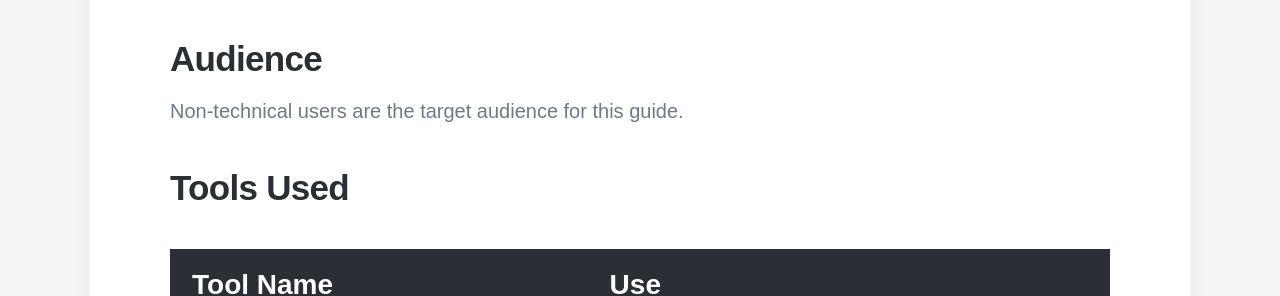
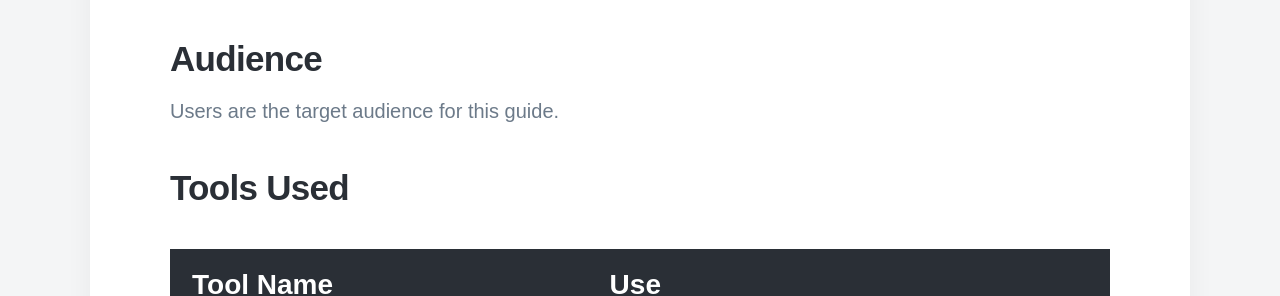
Before and after one commit to emilyrushton/emilyrushton.github.io, a Jekyll site: the page built from _posts/2017-10-01-pencil-2d-quick-reference.md, in a window 1280 px wide. Shown: the part 937-1233 px from the top of the page. Built offline with Jekyll 4.4.1, drawn with Linux system fonts in a browser that asks for light colours; nearby versions of some CDN libraries; some web fonts are replaced.

Commit message:
Update 2017-10-01-pencil-2d-quick-reference.md

```diff
--- a/_posts/2017-10-01-pencil-2d-quick-reference.md
+++ b/_posts/2017-10-01-pencil-2d-quick-reference.md
@@ -1,7 +1,7 @@
 ---
 title: 'Quick Reference Guide'
 date: 2017-10-01 00:00:00
-description: Example of a visual Quick Reference Guide written for non-technical users, authored using Microsoft Word.
+description: Example of a visual Quick Reference Guide written for users, authored using Microsoft Word.
 featured_image: '/images/quick-reference-image.png'
 ---
 
@@ -17,7 +17,7 @@ Click the following button to download the file:
 
 ## Audience
 
-Non-technical users are the target audience for this guide.
+Users are the target audience for this guide.
 
 ## Tools Used
 
```
